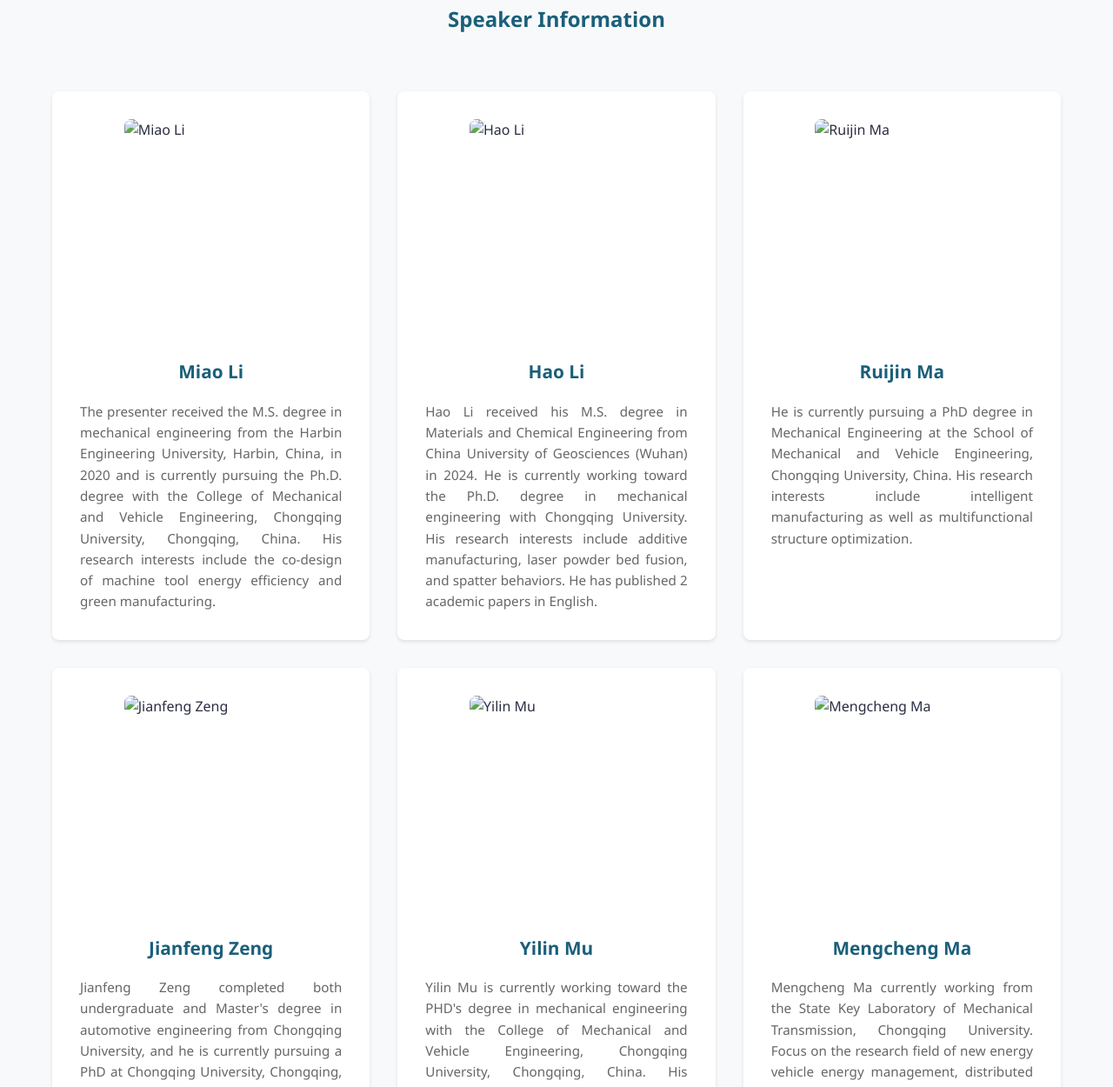
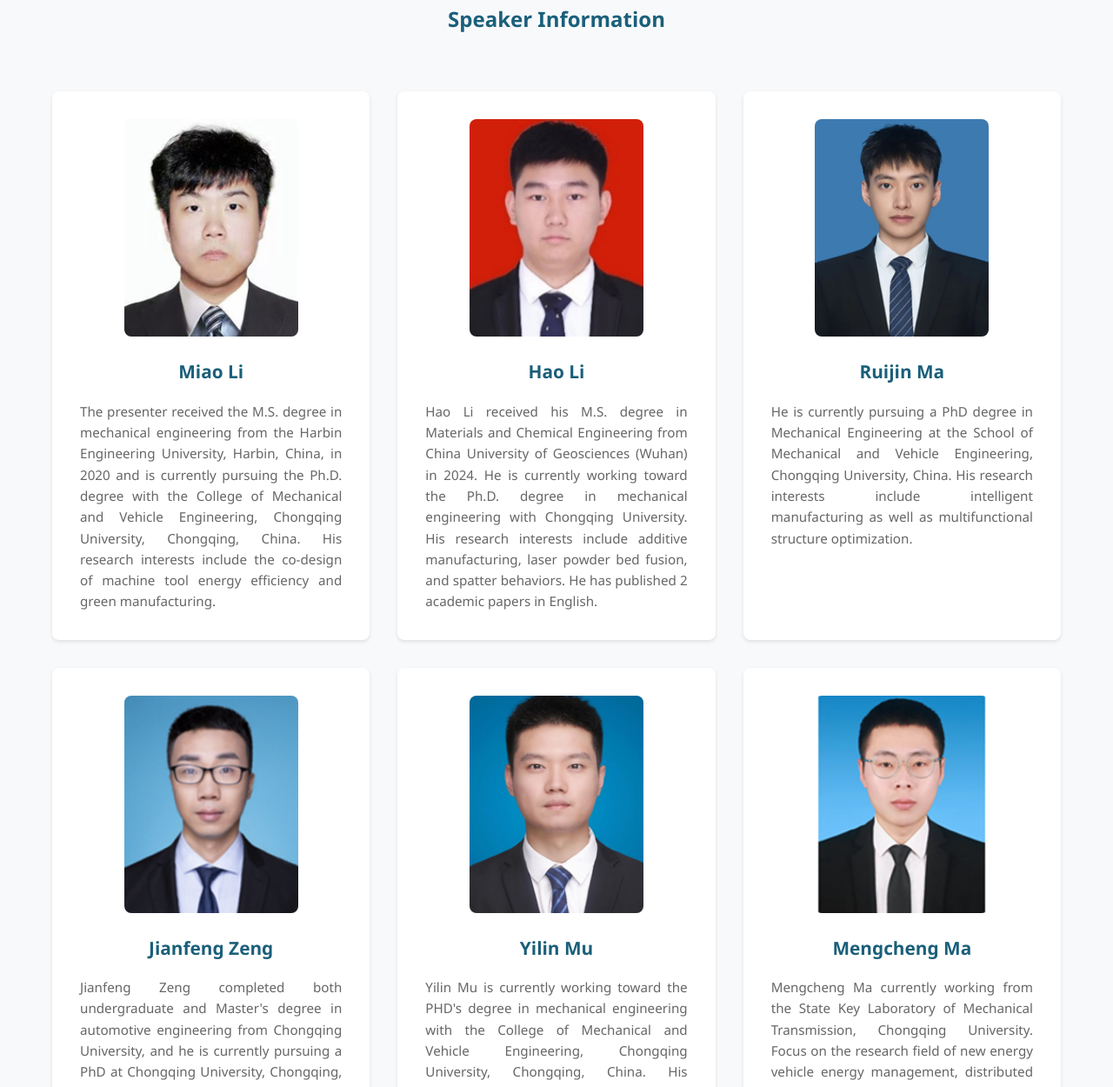
Before and after one commit to dinglei1211/AMCC, a plain HTML site: page index.html in a window 1280 px wide. Shown: the part 5839-7089 px from the top of the page at 87% size. Drawn offline with Linux system fonts and the light colour scheme; the site is published under a folder, as on GitHub Pages, so addresses that start at the root find nothing.

Commit message:
Update index.html

```diff
--- a/index.html
+++ b/index.html
@@ -124,7 +124,7 @@
                 <!-- Miao Li -->
                 <div class="speaker-card">
                     <div class="speaker-photo">
-                        <img src="/img/limao.png" alt="Miao Li">
+                        <img src="img/limao.png" alt="Miao Li">
                     </div>
                     <div class="speaker-info">
                         <h3>Miao Li</h3>
@@ -135,7 +135,7 @@
                 <!-- Hao Li -->
                 <div class="speaker-card">
                     <div class="speaker-photo">
-                        <img src="/img/lihao.png" alt="Hao Li">
+                        <img src="img/lihao.png" alt="Hao Li">
                     </div>
                     <div class="speaker-info">
                         <h3>Hao Li</h3>
@@ -146,7 +146,7 @@
                 <!-- Ruijin Ma -->
                 <div class="speaker-card">
                     <div class="speaker-photo">
-                        <img src="/img/maruiji.png" alt="Ruijin Ma">
+                        <img src="img/maruiji.png" alt="Ruijin Ma">
                     </div>
                     <div class="speaker-info">
                         <h3>Ruijin Ma</h3>
@@ -157,7 +157,7 @@
                 <!-- Jianfeng Zeng -->
                 <div class="speaker-card">
                     <div class="speaker-photo">
-                        <img src="/img/zhengjianfeng.png" alt="Jianfeng Zeng">
+                        <img src="img/zhengjianfeng.png" alt="Jianfeng Zeng">
                     </div>
                     <div class="speaker-info">
                         <h3>Jianfeng Zeng</h3>
@@ -168,7 +168,7 @@
                 <!-- Yilin Mu -->
                 <div class="speaker-card">
                     <div class="speaker-photo">
-                        <img src="/img/muyilin.png" alt="Yilin Mu">
+                        <img src="img/muyilin.png" alt="Yilin Mu">
                     </div>
                     <div class="speaker-info">
                         <h3>Yilin Mu</h3>
@@ -179,7 +179,7 @@
                 <!-- Mengcheng Ma -->
                 <div class="speaker-card">
                     <div class="speaker-photo">
-                        <img src="/img/mamengcheng.png" alt="Mengcheng Ma">
+                        <img src="img/mamengcheng.png" alt="Mengcheng Ma">
                     </div>
                     <div class="speaker-info">
                         <h3>Mengcheng Ma</h3>
```
